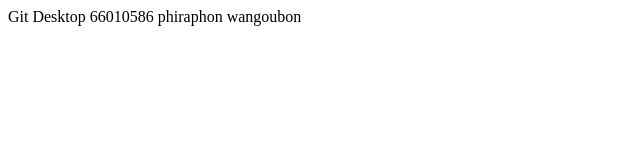
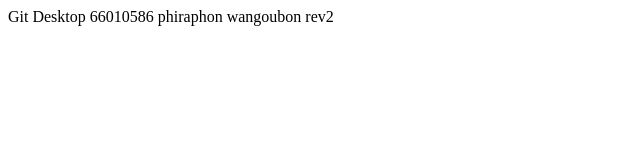
Before and after one commit to PsecreTz/git101, a plain HTML site: page index.html in a window 1280 px wide. Shown: the full height of the page, 0-640 px from the left. Drawn offline with Linux system fonts and the light colour scheme.

Commit message:
Update index.html

```diff
--- a/index.html
+++ b/index.html
@@ -6,6 +6,6 @@
     <title>Document</title>
 </head>
 <body>
-    Git Desktop 66010586 phiraphon wangoubon
+    Git Desktop 66010586 phiraphon wangoubon rev2
 </body>
 </html>
```
